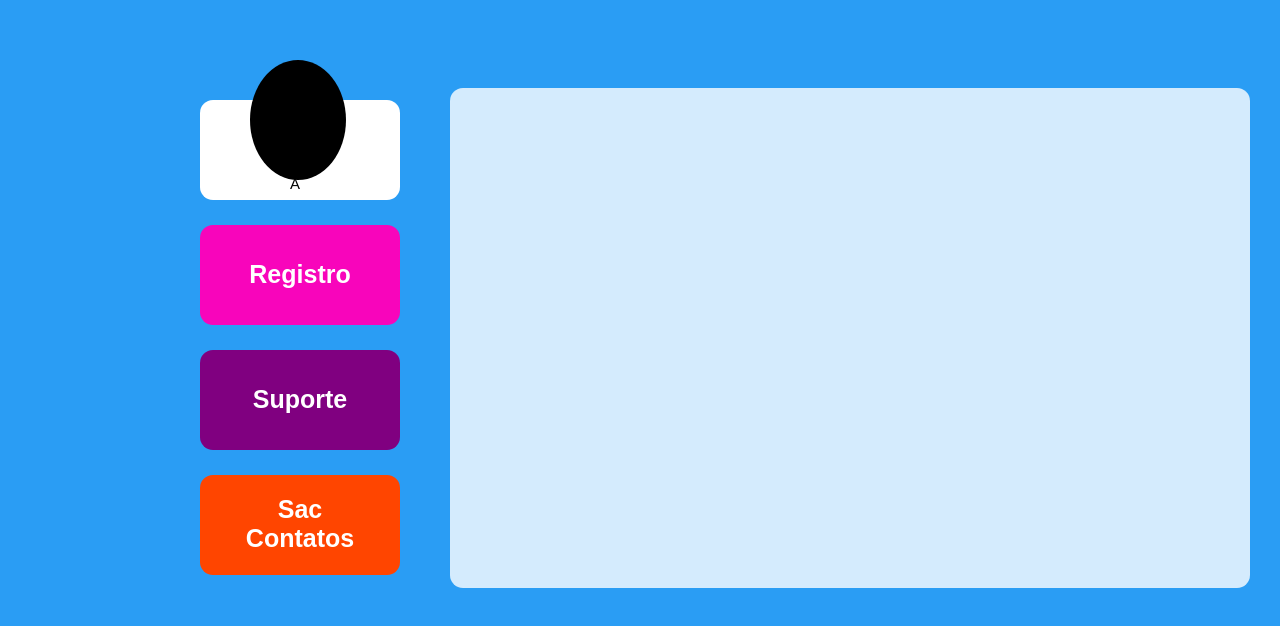
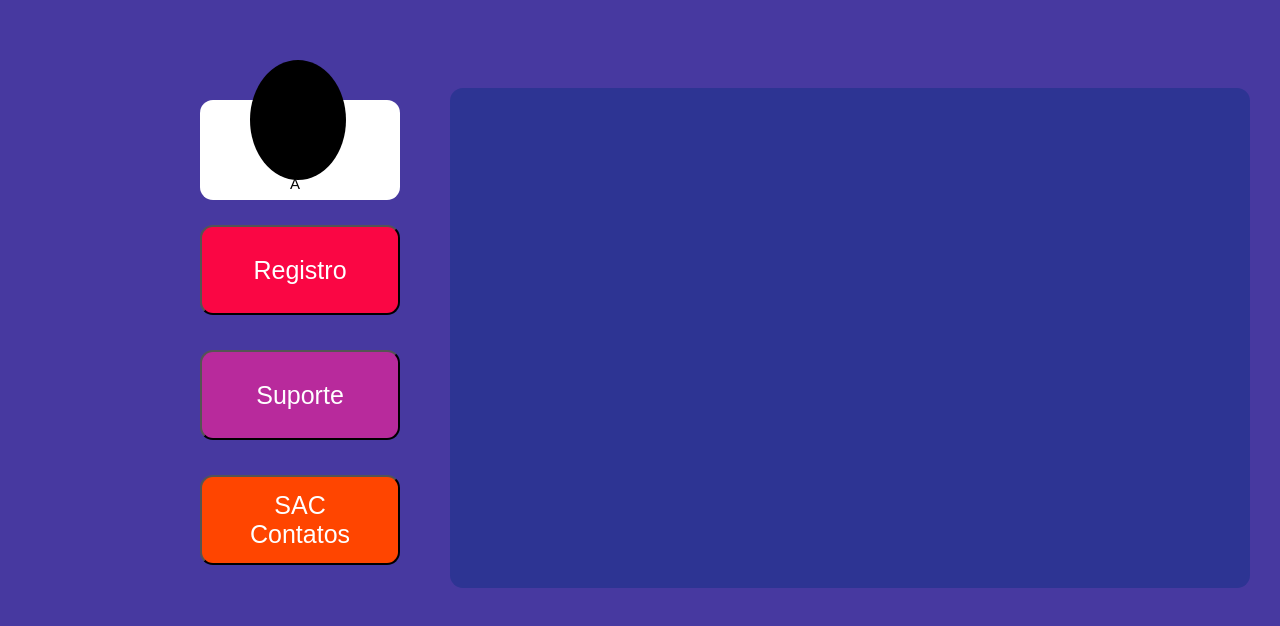
Before and after one commit to suicidi0/register, a plain HTML site: page profile.html in a window 1280 px wide. Drawn offline with Linux system fonts and the light colour scheme.

Commit message:
Atualização projeto facul

```diff
--- a/css/profile-styles.css
+++ b/css/profile-styles.css
@@ -5,7 +5,7 @@
 }
 
 body {
-    background-color: #2a9df4;
+    background-color: #4739a0;
     display: flex;
     height: 100vh;
     font-family: Arial, sans-serif;
@@ -13,7 +13,7 @@ body {
 }
 
 .background-container {
-    background-color: rgba(255, 255, 255, 0.8);
+    background-color: #2d3493;
     position: absolute;
     top: 88px;
     left: 450px;
@@ -47,64 +47,55 @@ body {
     color: black;
 }
 
-.background-register-container {
-    background-color: rgb(248, 5, 187);
-    position: absolute;
-    top: 225px;
-    left: 200px;
-    border-radius: 13px;
+.button-container {
+    display: center;
+    justify-content: space-between;
 }
 
-.register-container{
+.button-register {
+    background-color: #fa0644;
+    color: white;
     width: 200px;
-    height: 65px;
+    height: 90px;
+    border-radius: 13px;
+    margin-top: 225px;
+    margin-left: 200px;
+    font-size: 25px;
+    cursor: pointer;
 }
 
-.background-support-container {
-    background-color: purple;
-    position: absolute;
-    top: 350px;
-    left: 200px;
-    border-radius: 13px;
+.button-container-support {
+    display: center;
+    justify-content: space-between;
 }
 
-.support-container{
+.button-support {
+    background-color: #b82a9c;
+    color: white;
     width: 200px;
-    height: 65px;
+    height: 90px;
+    border-radius: 13px;
+    margin-top: 350px;
+    margin-left: -200px;
+    font-size: 25px;
+    cursor: pointer;
 }
 
-.background-sac-container {
-    background-color: orangered;
-    position: absolute;
-    top: 475px;
-    left: 200px;
-    border-radius: 13px;
+.button-container-sac {
+    display: center;
+    justify-content: space-between;
 }
 
-.sac-container{
+.button-sac {
+    background-color: orangered;
+    color: white;
     width: 200px;
-    height: 80px;
-}
-
-.text-register {
-    color: white;
-    margin-top: 35px;
-    text-align: center;
+    height: 90px;
+    border-radius: 13px;
+    margin-top: 475px;
+    margin-left: -200px;
     font-size: 25px;
-}
-
-.text-support {
-    color: white;
-    margin-top: 35px;
-    text-align: center;
-    font-size: 25px;
-}
-
-.text-sac {
-    color: white;
-    margin-top: 20px;
-    text-align: center;
-    font-size: 25px;
+    cursor: pointer;
 }
 
 .circle {
--- a/css/registration-style.css
+++ b/css/resgistration-styles.css
@@ -6,7 +6,7 @@
 
 /* Body styles */
 body {
-  background-color: #2a9df4;
+  background-color: #4739a0;
   display: flex;
   justify-content: center;
   align-items: center;
@@ -16,7 +16,7 @@ body {
 
 /* Background container */
 .background-container {
-  background-color: rgba(255, 255, 255, 0.8);
+  background-color: #ec042b;
   padding: 50px;
   border-radius: 13px;
   box-shadow: 0 0 10px 0 rgba(0, 0, 0, 0.1);
@@ -30,6 +30,7 @@ body {
 
 /* Header */
 .header {
+  color: white;
   font-size: 32px;
   margin-bottom: 20px;
   text-align: center;
--- a/css/style.css
+++ b/css/styles.css
@@ -7,7 +7,7 @@
 
 /* Body styles */
 body {
-  background-color: #2a9df4;
+  background-color: #4739a0;
   display: flex;
   justify-content: center;
   align-items: center;
@@ -17,7 +17,7 @@ body {
 
 /* Background container */
 .background-container {
-  background-color: rgba(255, 255, 255, 0.8);
+  background-color: #ec042b;
   padding: 50px;
   border-radius: 13px;
   box-shadow: 0 0 10px 0 rgba(0, 0, 0, 0.1);
@@ -31,6 +31,7 @@ body {
 
 /* Header */
 .header {
+  color: white;
   font-size: 32px;
   margin-bottom: 20px;
   text-align: center;
--- a/profile.html
+++ b/profile.html
@@ -16,20 +16,14 @@
                 <footer class="profile-name">A</footer>
             </div>
         </div>
-        <div class="background-register-container">
-            <div class="register-container">
-                <h1 class="text-register">Registro</h1>
-            </div>
+        <div class="button-container">
+            <button class="button-register" onclick="login()">Registro</button>
         </div>
-        <div class="background-support-container">
-            <div class="support-container">
-                <h1 class="text-support">Suporte</h1>
-            </div>
+        <div class="button-container-support">
+            <button class="button-support" onclick="login()">Suporte</button>
         </div>
-        <div class="background-sac-container">
-            <div class="sac-container">
-                <h1 class="text-sac">Sac<br>Contatos</h1>
-            </div>
+        <div class="button-container-sac">
+            <button class="button-sac" onclick="login()">SAC<br>Contatos</button>
         </div>
         <div class="circle">
         </div>
```
